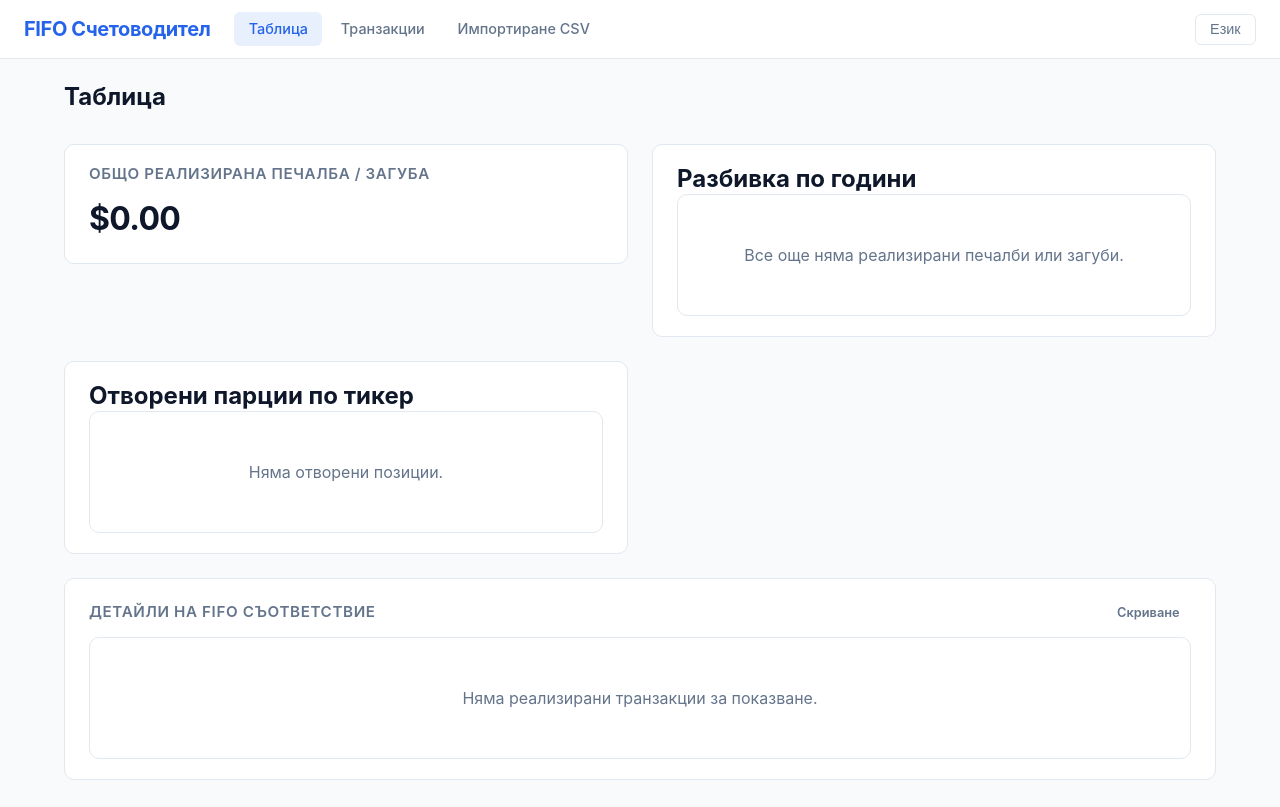
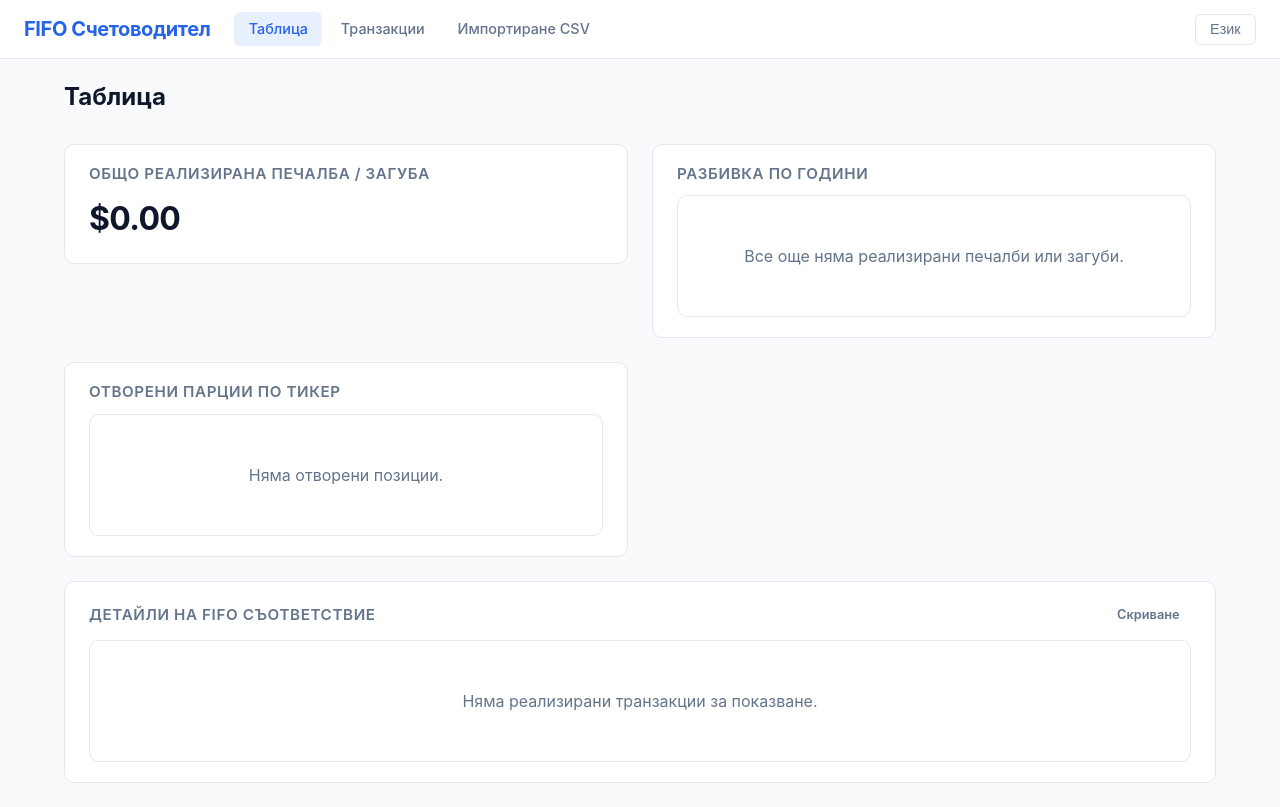
Before and after one commit to ggghhhjjj/janus, an Angular app: page / in a window 1280 px wide. Built offline with nearby package versions, Linux system fonts and the light colour scheme.

Commit message:
feat: refactor dashboard to integrate new widgets for yearly breakdown and open lots

```diff
--- a/src/app/components/dashboard/dashboard.css
+++ b/src/app/components/dashboard/dashboard.css
@@ -8,20 +8,6 @@
   font-size: 1.5rem;
   font-weight: 700;
   margin: 0 0 0.5rem;
-}
-
-.text-right {
-  text-align: right;
-}
-
-.text-positive {
-  color: var(--color-success);
-  font-weight: 600;
-}
-
-.text-negative {
-  color: var(--color-danger);
-  font-weight: 600;
 }
 
 @media (min-width: 768px) {
--- a/src/app/components/dashboard/dashboard.html
+++ b/src/app/components/dashboard/dashboard.html
@@ -10,62 +10,10 @@
   <app-total-gain-loss-widget />
 
   <!-- Year-by-Year Breakdown -->
-  <section class="dashboard__section card">
-    <h2 class="card__title">{{ i18n.translate('yearByYearBreakdown') }}</h2>
-    @if (yearlyBreakdown().length === 0) {
-      <p class="empty-state">{{ i18n.translate('noRealizedGainsYet') }}</p>
-    } @else {
-      <table class="data-table" [attr.aria-label]="i18n.translate('yearByYearBreakdown')">
-        <thead>
-          <tr>
-            <th scope="col">{{ i18n.translate('tableHeaderYear') }}</th>
-            <th scope="col" class="text-right">{{ i18n.translate('tableHeaderRealizedGainLoss') }}</th>
-          </tr>
-        </thead>
-        <tbody>
-          @for (row of yearlyBreakdown(); track row.year) {
-            <tr>
-              <td>{{ row.year }}</td>
-              <td
-                class="text-right"
-                [class.text-positive]="row.gainLoss > 0"
-                [class.text-negative]="row.gainLoss < 0"
-              >
-                {{ row.gainLoss | currency: 'USD' : 'symbol' : '1.2-2' }}
-              </td>
-            </tr>
-          }
-        </tbody>
-      </table>
-    }
-  </section>
+  <app-yearly-breakdown-widget />
 
   <!-- Open Lots by Ticker -->
-  <section class="dashboard__section card">
-    <h2 class="card__title">{{ i18n.translate('openLotsByTicker') }}</h2>
-    @if (openLotsByTicker().length === 0) {
-      <p class="empty-state">{{ i18n.translate('noOpenPositions') }}</p>
-    } @else {
-      <table class="data-table" [attr.aria-label]="i18n.translate('openLotsByTicker')">
-        <thead>
-          <tr>
-            <th scope="col">{{ i18n.translate('tableHeaderTicker') }}</th>
-            <th scope="col" class="text-right">{{ i18n.translate('tableHeaderQuantityHeld') }}</th>
-            <th scope="col" class="text-right">{{ i18n.translate('tableHeaderAvgCostBasis') }}</th>
-          </tr>
-        </thead>
-        <tbody>
-          @for (lot of openLotsByTicker(); track lot.ticker) {
-            <tr>
-              <td><strong>{{ lot.ticker }}</strong></td>
-              <td class="text-right">{{ lot.totalQty | number: '1.0-4' }}</td>
-              <td class="text-right">{{ lot.avgCostBasis | currency: 'USD' : 'symbol' : '1.2-2' }}</td>
-            </tr>
-          }
-        </tbody>
-      </table>
-    }
-  </section>
+  <app-open-lots-widget />
 
   <!-- FIFO Matching Details (Verification) -->
   <app-fifo-matching-widget />
--- a/src/app/components/dashboard/dashboard.ts
+++ b/src/app/components/dashboard/dashboard.ts
@@ -1,27 +1,23 @@
 import { ChangeDetectionStrategy, Component, computed, inject } from '@angular/core';
-import { CurrencyPipe, DecimalPipe } from '@angular/common';
 import { StateService } from '../../services/state.service';
 import { I18nService } from '../../services/i18n.service';
 import { toSignal } from '@angular/core/rxjs-interop';
 import { BrokerAccountComponent } from '../broker-account/broker-account';
 import { TotalGainLossWidgetComponent } from '../total-gain-loss-widget/total-gain-loss-widget';
 import { FifoMatchingWidgetComponent } from '../fifo-matching-widget/fifo-matching-widget';
-
-interface OpenLotSummary {
-  ticker: string;
-  totalQty: number;
-  avgCostBasis: number;
-}
-
-interface YearlyRow {
-  year: number;
-  gainLoss: number;
-}
+import { YearlyBreakdownWidgetComponent } from '../yearly-breakdown-widget/yearly-breakdown-widget';
+import { OpenLotsWidgetComponent } from '../open-lots-widget/open-lots-widget';
 
 @Component({
   selector: 'app-dashboard',
   standalone: true,
-  imports: [CurrencyPipe, DecimalPipe, BrokerAccountComponent, TotalGainLossWidgetComponent, FifoMatchingWidgetComponent],
+  imports: [
+    BrokerAccountComponent,
+    TotalGainLossWidgetComponent,
+    YearlyBreakdownWidgetComponent,
+    OpenLotsWidgetComponent,
+    FifoMatchingWidgetComponent,
+  ],
   templateUrl: './dashboard.html',
   styleUrl: './dashboard.css',
   changeDetection: ChangeDetectionStrategy.OnPush,
@@ -36,24 +32,4 @@ export class DashboardComponent {
       this.state.transactions.some((t) => t.type === 'funding' || t.type === 'withdrawal')
     );
   });
-
-  readonly yearlyBreakdown = computed<YearlyRow[]>(() => {
-    const yearly = this.fifoState()?.yearlyGainLoss ?? {};
-    return Object.entries(yearly)
-      .map(([year, gainLoss]) => ({ year: Number(year), gainLoss }))
-      .sort((a, b) => b.year - a.year);
-  });
-
-  readonly openLotsByTicker = computed<OpenLotSummary[]>(() => {
-    const results = this.fifoState()?.results ?? {};
-    return Object.values(results)
-      .filter((r) => r.openLots.length > 0)
-      .map((r) => {
-        const totalQty = r.openLots.reduce((s, l) => s + l.remaining, 0);
-        const totalCost = r.openLots.reduce((s, l) => s + l.remaining * l.price, 0);
-        const avgCostBasis = totalQty > 0 ? totalCost / totalQty : 0;
-        return { ticker: r.ticker, totalQty, avgCostBasis };
-      })
-      .sort((a, b) => a.ticker.localeCompare(b.ticker));
-  });
 }
--- /dev/null
+++ b/src/app/components/open-lots-widget/open-lots-widget.css
@@ -0,0 +1,19 @@
+.card {
+  background: var(--color-surface);
+  border: 1px solid var(--color-border);
+  border-radius: 10px;
+  padding: 1.25rem 1.5rem;
+}
+
+.card__title {
+  font-size: 0.95rem;
+  font-weight: 600;
+  text-transform: uppercase;
+  letter-spacing: 0.04em;
+  color: var(--color-text-secondary);
+  margin: 0 0 0.75rem;
+}
+
+.text-right {
+  text-align: right;
+}
--- /dev/null
+++ b/src/app/components/open-lots-widget/open-lots-widget.html
@@ -0,0 +1,25 @@
+<section class="card">
+  <h2 class="card__title">{{ i18n.translate('openLotsByTicker') }}</h2>
+  @if (openLotsByTicker().length === 0) {
+    <p class="empty-state">{{ i18n.translate('noOpenPositions') }}</p>
+  } @else {
+    <table class="data-table" [attr.aria-label]="i18n.translate('openLotsByTicker')">
+      <thead>
+        <tr>
+          <th scope="col">{{ i18n.translate('tableHeaderTicker') }}</th>
+          <th scope="col" class="text-right">{{ i18n.translate('tableHeaderQuantityHeld') }}</th>
+          <th scope="col" class="text-right">{{ i18n.translate('tableHeaderAvgCostBasis') }}</th>
+        </tr>
+      </thead>
+      <tbody>
+        @for (lot of openLotsByTicker(); track lot.ticker) {
+          <tr>
+            <td><strong>{{ lot.ticker }}</strong></td>
+            <td class="text-right">{{ lot.totalQty | number: '1.0-4' }}</td>
+            <td class="text-right">{{ lot.avgCostBasis | currency: 'USD' : 'symbol' : '1.2-2' }}</td>
+          </tr>
+        }
+      </tbody>
+    </table>
+  }
+</section>
--- /dev/null
+++ b/src/app/components/open-lots-widget/open-lots-widget.ts
@@ -0,0 +1,37 @@
+import { ChangeDetectionStrategy, Component, computed, inject } from '@angular/core';
+import { CurrencyPipe, DecimalPipe } from '@angular/common';
+import { toSignal } from '@angular/core/rxjs-interop';
+import { StateService } from '../../services/state.service';
+import { I18nService } from '../../services/i18n.service';
+
+interface OpenLotSummary {
+  ticker: string;
+  totalQty: number;
+  avgCostBasis: number;
+}
+
+@Component({
+  selector: 'app-open-lots-widget',
+  standalone: true,
+  imports: [CurrencyPipe, DecimalPipe],
+  templateUrl: './open-lots-widget.html',
+  styleUrl: './open-lots-widget.css',
+  changeDetection: ChangeDetectionStrategy.OnPush,
+})
+export class OpenLotsWidgetComponent {
+  private readonly fifoState = toSignal(inject(StateService).fifoState$, { initialValue: null });
+  readonly i18n = inject(I18nService);
+
+  readonly openLotsByTicker = computed<OpenLotSummary[]>(() => {
+    const results = this.fifoState()?.results ?? {};
+    return Object.values(results)
+      .filter((r) => r.openLots.length > 0)
+      .map((r) => {
+        const totalQty = r.openLots.reduce((s, l) => s + l.remaining, 0);
+        const totalCost = r.openLots.reduce((s, l) => s + l.remaining * l.price, 0);
+        const avgCostBasis = totalQty > 0 ? totalCost / totalQty : 0;
+        return { ticker: r.ticker, totalQty, avgCostBasis };
+      })
+      .sort((a, b) => a.ticker.localeCompare(b.ticker));
+  });
+}
--- /dev/null
+++ b/src/app/components/yearly-breakdown-widget/yearly-breakdown-widget.css
@@ -0,0 +1,29 @@
+.card {
+  background: var(--color-surface);
+  border: 1px solid var(--color-border);
+  border-radius: 10px;
+  padding: 1.25rem 1.5rem;
+}
+
+.card__title {
+  font-size: 0.95rem;
+  font-weight: 600;
+  text-transform: uppercase;
+  letter-spacing: 0.04em;
+  color: var(--color-text-secondary);
+  margin: 0 0 0.75rem;
+}
+
+.text-right {
+  text-align: right;
+}
+
+.text-positive {
+  color: var(--color-success);
+  font-weight: 600;
+}
+
+.text-negative {
+  color: var(--color-danger);
+  font-weight: 600;
+}
--- /dev/null
+++ b/src/app/components/yearly-breakdown-widget/yearly-breakdown-widget.html
@@ -0,0 +1,29 @@
+<section class="card">
+  <h2 class="card__title">{{ i18n.translate('yearByYearBreakdown') }}</h2>
+  @if (yearlyBreakdown().length === 0) {
+    <p class="empty-state">{{ i18n.translate('noRealizedGainsYet') }}</p>
+  } @else {
+    <table class="data-table" [attr.aria-label]="i18n.translate('yearByYearBreakdown')">
+      <thead>
+        <tr>
+          <th scope="col">{{ i18n.translate('tableHeaderYear') }}</th>
+          <th scope="col" class="text-right">{{ i18n.translate('tableHeaderRealizedGainLoss') }}</th>
+        </tr>
+      </thead>
+      <tbody>
+        @for (row of yearlyBreakdown(); track row.year) {
+          <tr>
+            <td>{{ row.year }}</td>
+            <td
+              class="text-right"
+              [class.text-positive]="row.gainLoss > 0"
+              [class.text-negative]="row.gainLoss < 0"
+            >
+              {{ row.gainLoss | currency: 'USD' : 'symbol' : '1.2-2' }}
+            </td>
+          </tr>
+        }
+      </tbody>
+    </table>
+  }
+</section>
--- /dev/null
+++ b/src/app/components/yearly-breakdown-widget/yearly-breakdown-widget.ts
@@ -0,0 +1,30 @@
+import { ChangeDetectionStrategy, Component, computed, inject } from '@angular/core';
+import { CurrencyPipe } from '@angular/common';
+import { toSignal } from '@angular/core/rxjs-interop';
+import { StateService } from '../../services/state.service';
+import { I18nService } from '../../services/i18n.service';
+
+interface YearlyRow {
+  year: number;
+  gainLoss: number;
+}
+
+@Component({
+  selector: 'app-yearly-breakdown-widget',
+  standalone: true,
+  imports: [CurrencyPipe],
+  templateUrl: './yearly-breakdown-widget.html',
+  styleUrl: './yearly-breakdown-widget.css',
+  changeDetection: ChangeDetectionStrategy.OnPush,
+})
+export class YearlyBreakdownWidgetComponent {
+  private readonly fifoState = toSignal(inject(StateService).fifoState$, { initialValue: null });
+  readonly i18n = inject(I18nService);
+
+  readonly yearlyBreakdown = computed<YearlyRow[]>(() => {
+    const yearly = this.fifoState()?.yearlyGainLoss ?? {};
+    return Object.entries(yearly)
+      .map(([year, gainLoss]) => ({ year: Number(year), gainLoss }))
+      .sort((a, b) => b.year - a.year);
+  });
+}
```
